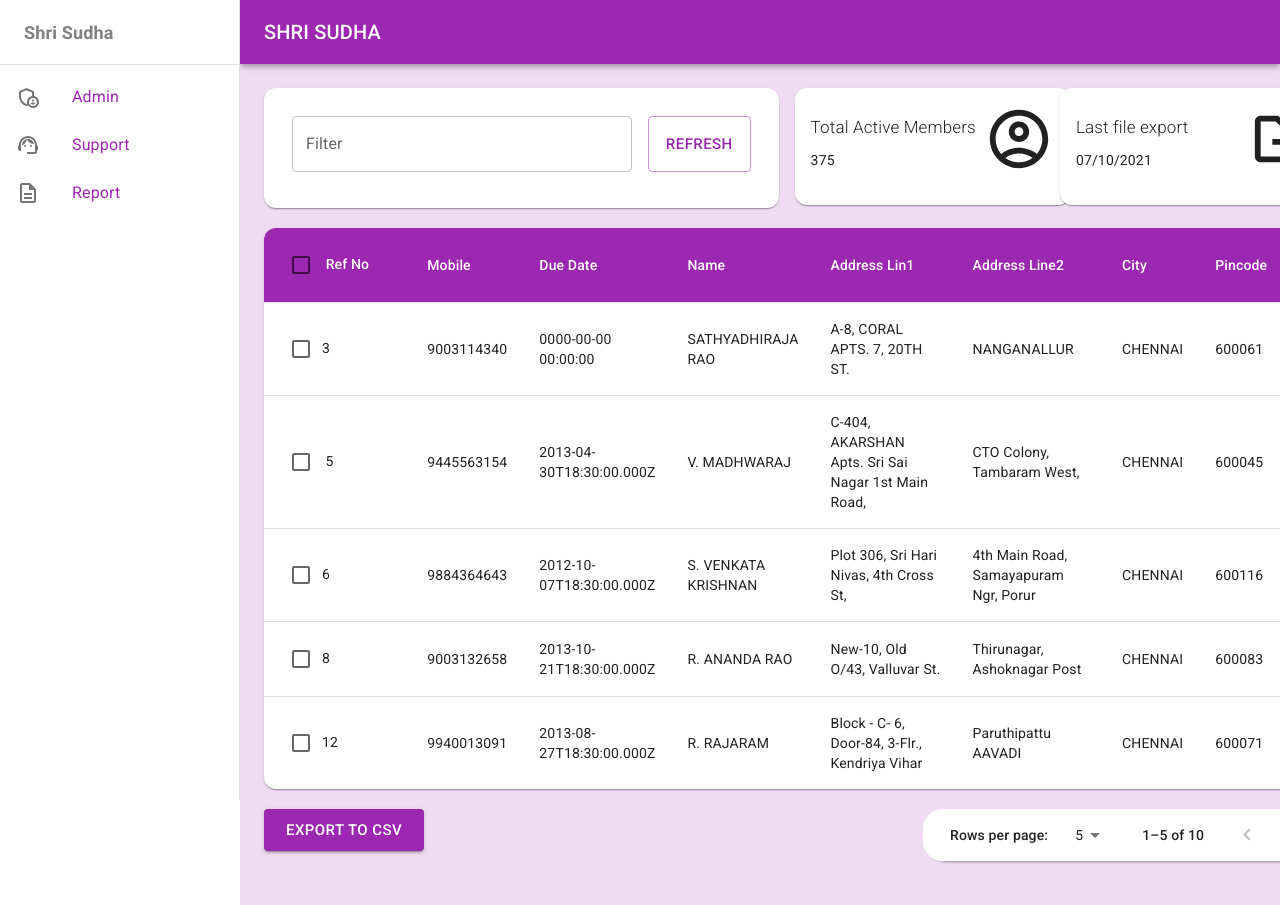
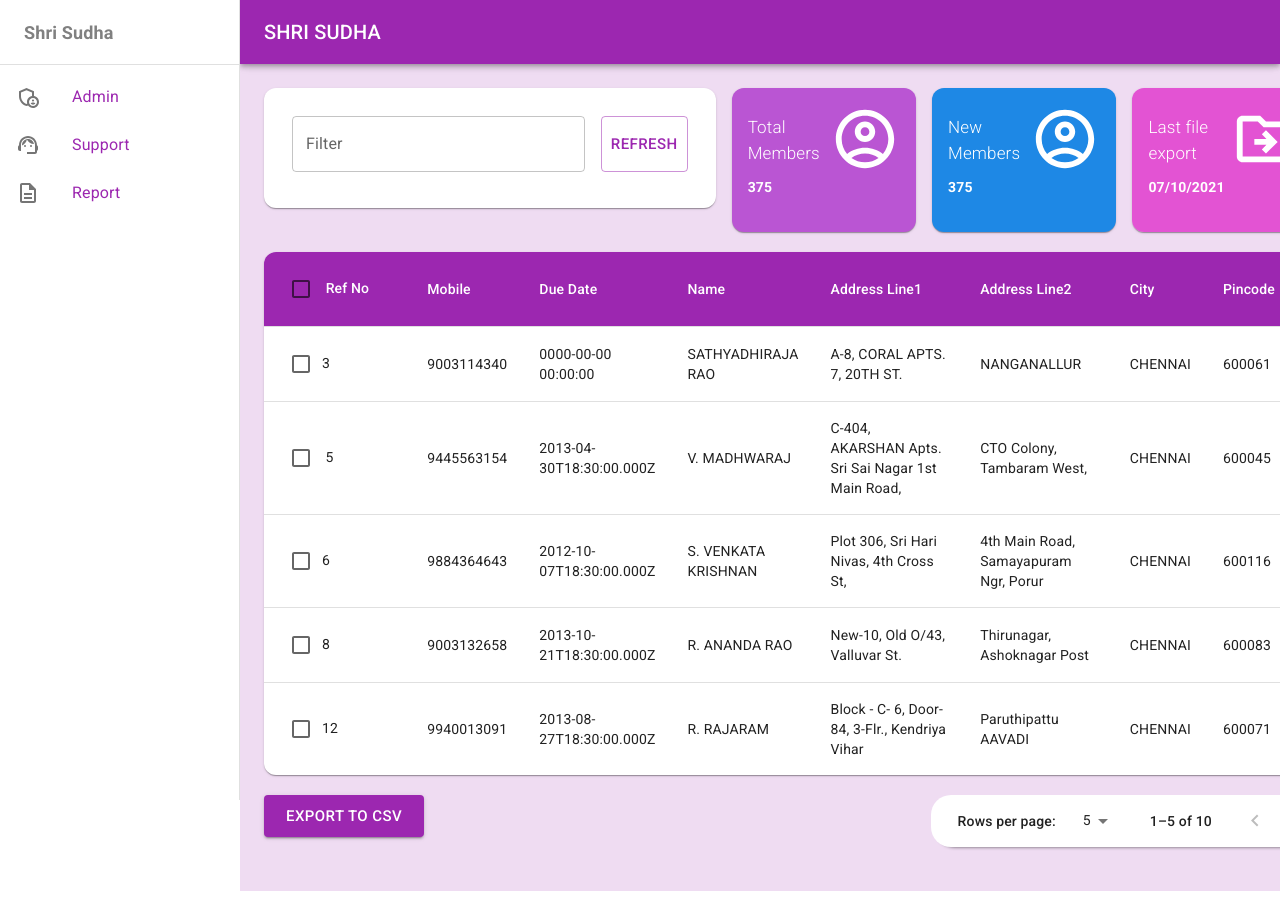
Before and after one commit to Shrikrishnaprasad/shri-sudha-frontend, a React (Create React App) app: page /admin/report in a window 1280 px wide. Shown: the top 905 px of the page. Built offline with nearby package versions, Linux system fonts and the light colour scheme.

Commit message:
New mmebers card added and pagination changes

```diff
--- a/src/views/AdminPage/ReportPage/Report.js
+++ b/src/views/AdminPage/ReportPage/Report.js
@@ -180,7 +180,7 @@ const tableRowHeaders = [
         fieldName: 'mname'
     },
     {
-        name: 'Address Lin1',
+        name: 'Address Line1',
         fieldName: 'line1'
     },
     {
@@ -198,7 +198,6 @@ const tableRowHeaders = [
 ]
 
 export default function Report() {
-
     const [filter, setFilter] = useState('');
     const [selectAll, setSelectAll] = useState(false);
     const [filteredList, setFilteredList] = useState([]);
@@ -211,7 +210,8 @@ export default function Report() {
         noOfRecords: 5
     })
 
-    const [paginatedMembers, setPaginatedMembers] = useState(members);
+    const [allMembers, setAllMembers] = useState([]);
+    const [paginatedMembers, setPaginatedMembers] = useState(allMembers);
 
     const handlePageChange = (event, newPage) => {
         setPaginationInfo((prevState) => {
@@ -232,7 +232,7 @@ export default function Report() {
             selectedOrder: (prevState.selectedOrder == 'asc') ? 'desc' : 'asc'
         }));
         if (activeHeader != 'rno') {
-            paginatedMembers.sort((a, b) => {
+            allMembers.sort((a, b) => {
                 if (a[activeHeader] < b[activeHeader]) {
                     return tableSortLabel.selectedOrder == 'asc' ? 1 : -1;
                 }
@@ -242,7 +242,7 @@ export default function Report() {
                 return 0;
             })
         } else {
-            paginatedMembers.sort((a, b) => {
+            allMembers.sort((a, b) => {
                 if (parseInt(a[activeHeader]) < parseInt(b[activeHeader])) {
                     return tableSortLabel.selectedOrder == 'asc' ? 1 : -1;
                 }
@@ -261,7 +261,7 @@ export default function Report() {
     }
 
     const doPagination = () => {
-        let memberList = filteredList.length > 0 ? filteredList : members;
+        let memberList = filteredList.length > 0 ? filteredList : allMembers;
         let paginatedMembers = memberList.slice((paginationInfo.currentPage * paginationInfo.noOfRecords), (paginationInfo.currentPage * paginationInfo.noOfRecords) + paginationInfo.noOfRecords);
         setPaginatedMembers(paginatedMembers);
     }
@@ -270,10 +270,10 @@ export default function Report() {
         setFilter(event.target.value)
     }
 
-    const handleSelectAll = ()=>{
-        paginatedMembers.map((member)=> member.isSelected = !selectAll);
+    const handleSelectAll = () => {
+        allMembers.map((member) => member.isSelected = !selectAll);
         setSelectAll(!selectAll);
-        setPaginatedMembers([...paginatedMembers])
+        setAllMembers([...allMembers])
     }
 
     const getFilteredData = () => {
@@ -295,6 +295,10 @@ export default function Report() {
     }
 
     useEffect(() => {
+        setAllMembers(members);
+    }, [])
+
+    useEffect(() => {
         setFilter('');
         setPaginationInfo({ currentPage: 0, noOfRecords: 5 })
         doPagination();
@@ -302,17 +306,13 @@ export default function Report() {
 
     useEffect(() => {
         doPagination();
-        setTableSortLabel({
-            selectedHeader: '',
-            selectedOrder: 'desc'
-        })
-    }, [paginationInfo.currentPage, paginationInfo.noOfRecords])
+    }, [paginationInfo.currentPage, paginationInfo.noOfRecords, tableSortLabel.selectedOrder, allMembers])
 
     return (
         <Box>
             <Grid container spacing={2} columns={16}>
-                <Grid item xs={8}>
-                    <Card sx={{ minWidth: 275, borderRadius: 3, padding: 1.5 }} className="admin-report-filter-container">
+                <Grid item xs={7}>
+                    <Card sx={{ borderRadius: 3, padding: 1.5 }} className="admin-report-filter-container">
                         <CardContent>
                             <Grid container spacing={2} columns={16}>
                                 <Grid item xs={12}><TextField label="Filter" color="secondary" fullWidth value={filter} onChange={handleFilterChange} /></Grid>
@@ -321,12 +321,12 @@ export default function Report() {
                         </CardContent>
                     </Card>
                 </Grid>
-                <Grid item xs={4}>
-                    <Card sx={{ minWidth: 275, borderRadius: 3 }}>
+                <Grid item xs={3}>
+                    <Card sx={{ borderRadius: 3, backgroundColor: 'mediumorchid', color: 'white' }}>
                         <CardContent>
-                            <div style={{ display: 'flex', justifyContent: 'space-between' }}>
+                            <div style={{ display: 'flex', justifyContent: 'space-between', fontWeight:'700' }}>
                                 <div>
-                                    <h5>Total Active Members</h5>
+                                    <h5>Total Members</h5>
                                     <p>375</p>
                                 </div>
                                 <div className='admin-reports-user-icon'>
@@ -336,10 +336,25 @@ export default function Report() {
                         </CardContent>
                     </Card>
                 </Grid>
-                <Grid item xs={4}>
-                    <Card sx={{ minWidth: 275, borderRadius: 3 }}>
+                <Grid item xs={3}>
+                    <Card sx={{ borderRadius: 3, backgroundColor: 'rgb(30,136,229)', color:'white' }}>
                         <CardContent>
-                            <div style={{ display: 'flex', justifyContent: 'space-between' }}>
+                            <div style={{ display: 'flex', justifyContent: 'space-between', fontWeight:'700' }}>
+                                <div>
+                                    <h5>New Members</h5>
+                                    <p>375</p>
+                                </div>
+                                <div className='admin-reports-user-icon'>
+                                    <AccountCircleIcon />
+                                </div>
+                            </div>
+                        </CardContent>
+                    </Card>
+                </Grid>
+                <Grid item xs={3}>
+                    <Card sx={{ borderRadius: 3, backgroundColor: '#e01fc8b8', color: 'white' }}>
+                        <CardContent>
+                            <div style={{ display: 'flex', justifyContent: 'space-between', fontWeight:'700' }}>
                                 <div>
                                     <h5>Last file export</h5>
                                     <p>07/10/2021</p>
```
